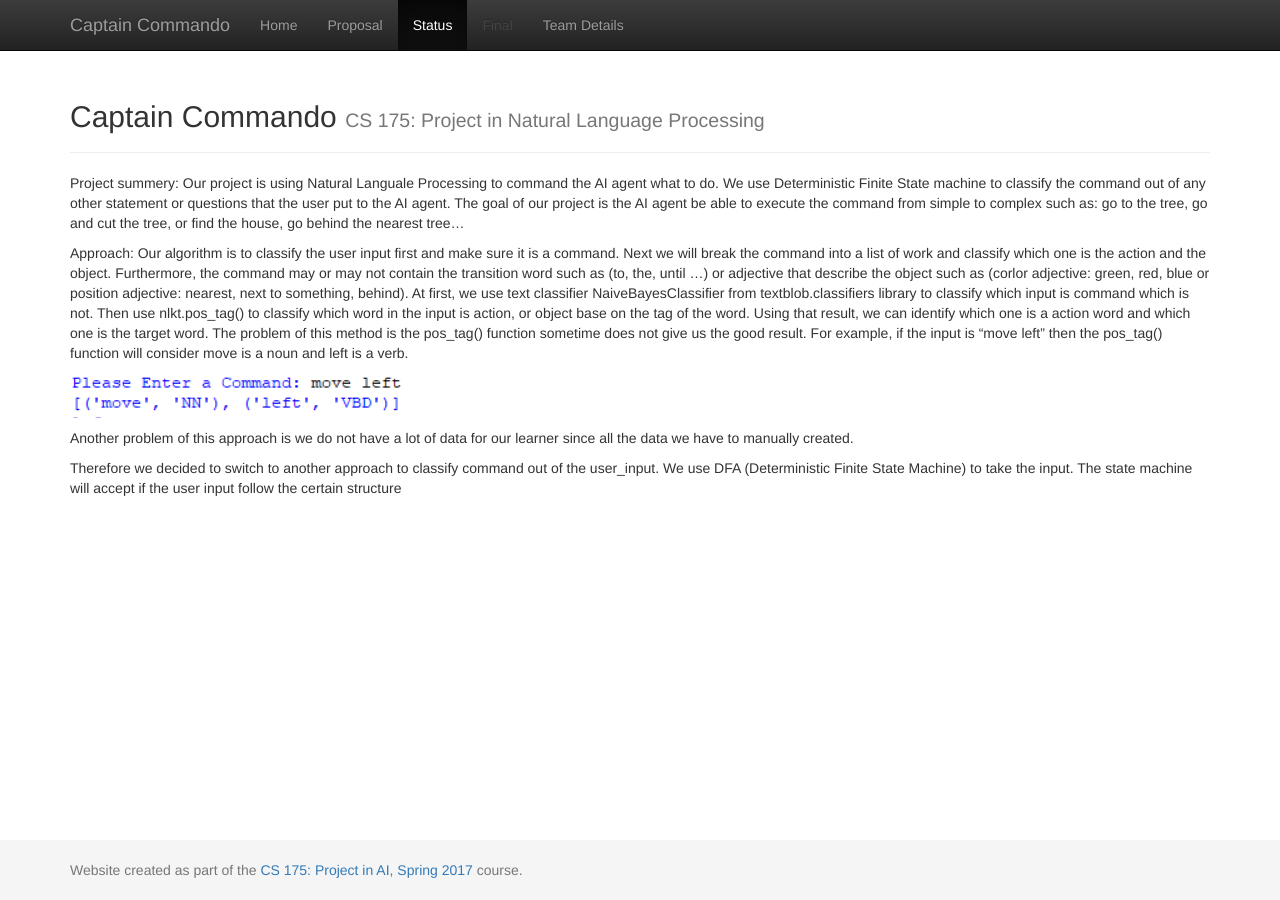
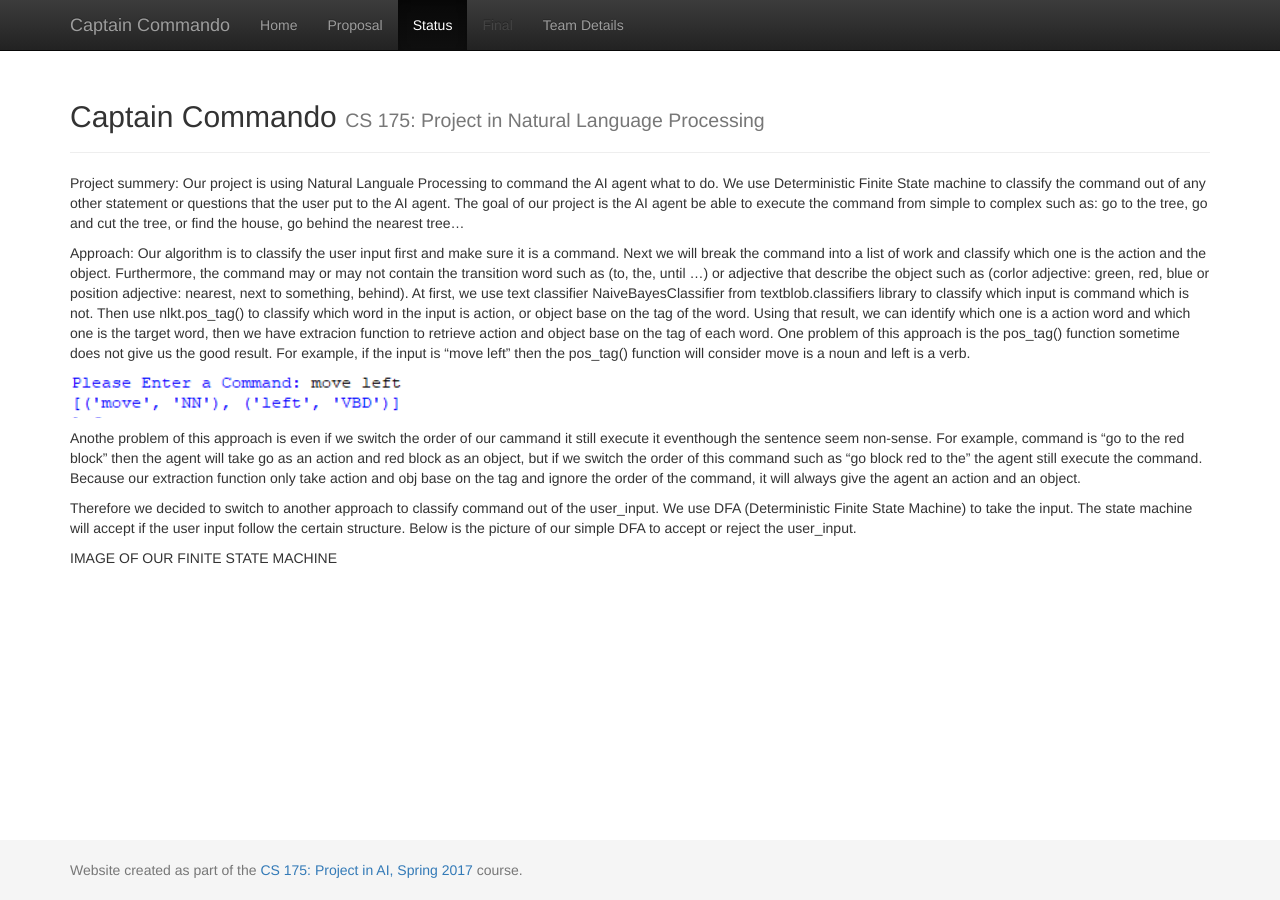
Before and after one commit to quanal/Captain-Commando, a Jekyll site: the page built from docs/status.md, in a window 1280 px wide. Built offline with Jekyll 4.4.1, drawn with Linux system fonts in a browser that asks for light colours; our own code applies the rules of GitHub Pages for plain Markdown files.

Commit message:
Update status.md

```diff
--- a/docs/status.md
+++ b/docs/status.md
@@ -1,11 +1,12 @@
 Project summery: Our project is using Natural Languale Processing to command the AI agent what to do. We use Deterministic Finite State machine to classify the command out of any other statement or questions that the user put to the AI agent. The goal of our project is the AI agent be able to execute the command from simple to complex such as: go to the tree, go and cut the tree, or find the house, go behind the nearest tree...
 
 Approach:
-  Our algorithm is to classify the user input first and make sure it is a command. Next we will break the command into a list of work and classify which one is the action and the object. Furthermore, the command may or may not contain the transition word such as (to, the, until ...) or adjective that describe the object such as (corlor adjective: green, red, blue or position adjective: nearest, next to something, behind). At first, we use text classifier NaiveBayesClassifier from textblob.classifiers library to classify which input is command which is not. Then use nlkt.pos_tag() to classify which word in the input is action, or object base on the tag of the word. Using that result, we can identify which one is a action word and which one is the target word. The problem of this method is the pos_tag() function sometime does not give us the good result. For example, if the input is "move left" then the pos_tag() function will consider move is a noun and left is a verb.
+  Our algorithm is to classify the user input first and make sure it is a command. Next we will break the command into a list of work and classify which one is the action and the object. Furthermore, the command may or may not contain the transition word such as (to, the, until ...) or adjective that describe the object such as (corlor adjective: green, red, blue or position adjective: nearest, next to something, behind). At first, we use text classifier NaiveBayesClassifier from textblob.classifiers library to classify which input is command which is not. Then use nlkt.pos_tag() to classify which word in the input is action, or object base on the tag of the word. Using that result, we can identify which one is a action word and which one is the target word, then we have extracion function to retrieve action and object base on the tag of each word. One problem of this approach is the pos_tag() function sometime does not give us the good result. For example, if the input is "move left" then the pos_tag() function will consider move is a noun and left is a verb.
 
 <img src="https://github.com/quanal/Captain-Commando/blob/master/docs/move_left.png">
 
- Another problem of this approach is we do not have a lot of data for our learner since all the data we have to manually created.
- <img src="">
+Anothe problem of this approach is even if we switch the order of our cammand it still execute it eventhough the sentence seem non-sense. For example, command is "go to the red block" then the agent will take go as an action and red block as an object, but if we switch the order of this command such as "go block red to the" the agent still execute the command. Because our extraction function only take action and obj base on the tag and ignore the order of the command, it will always give the agent an action and an object.
 
-  Therefore we decided to switch to another approach to classify command out of the user_input. We use DFA (Deterministic Finite State Machine) to take the input. The state machine will accept if the user input follow the certain structure
+  Therefore we decided to switch to another approach to classify command out of the user_input. We use DFA (Deterministic Finite State Machine) to take the input. The state machine will accept if the user input follow the certain structure. Below is the picture of our simple DFA to accept or reject the user_input.
+
+IMAGE OF OUR FINITE STATE MACHINE
```
